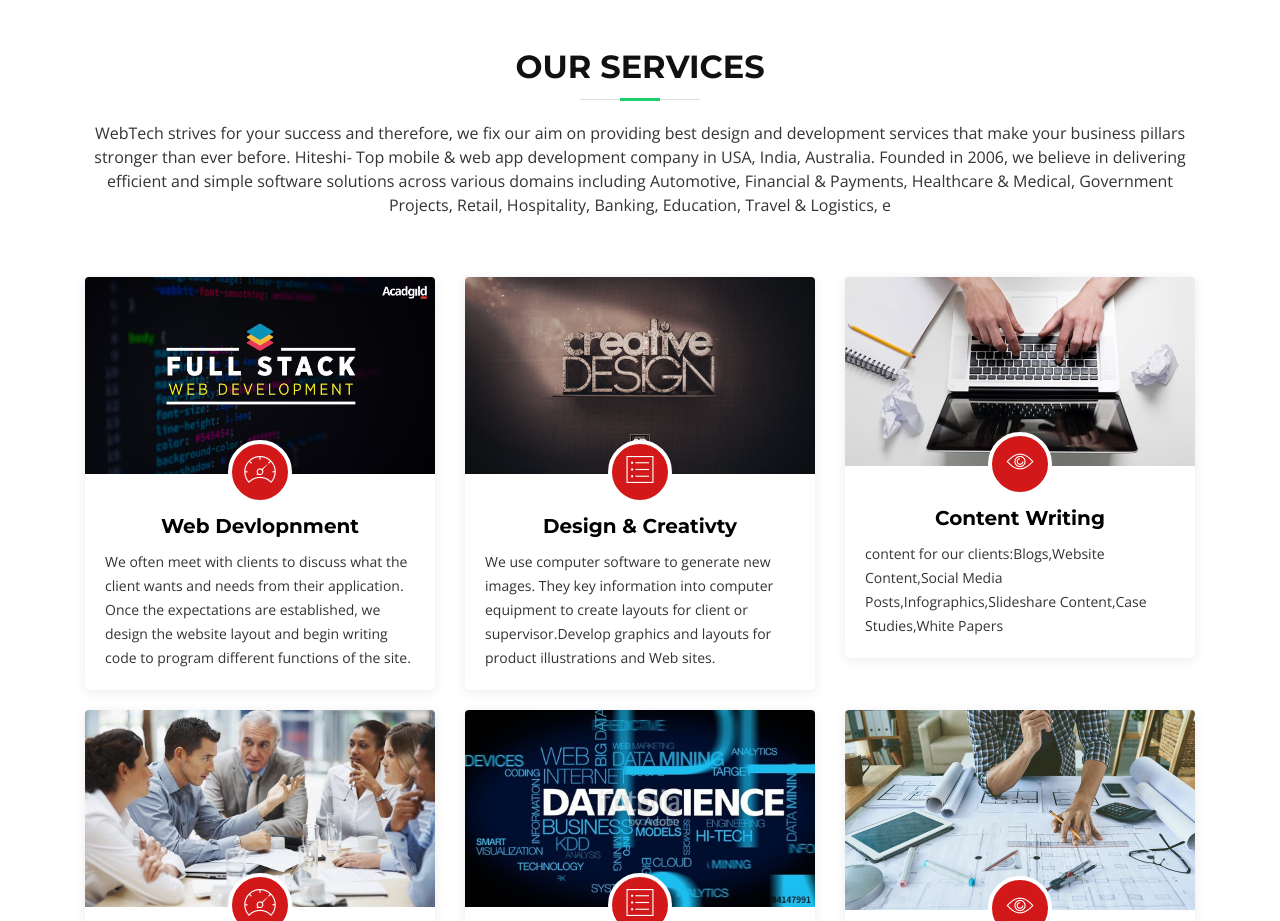
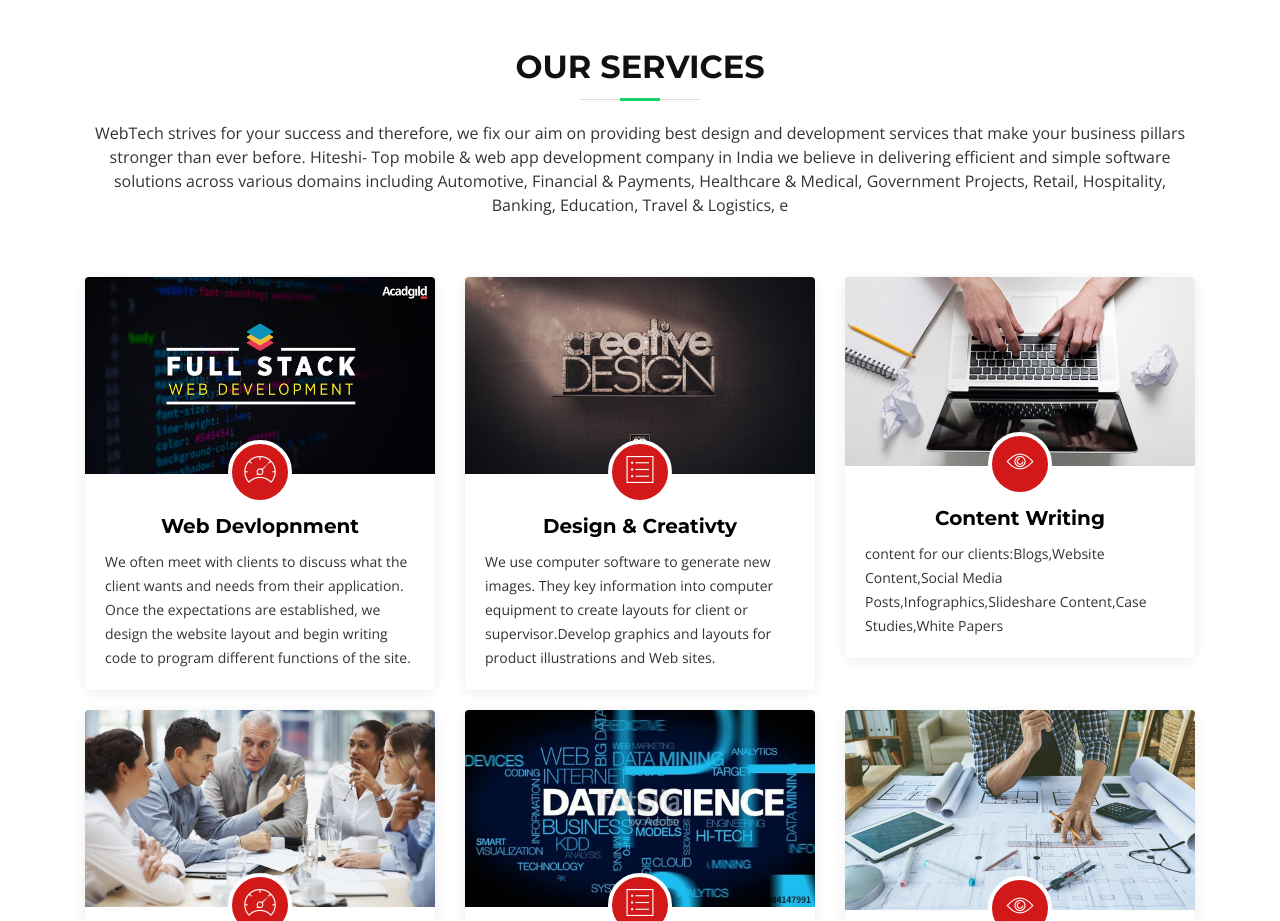
Before and after one commit to Akki-02/Startup, a plain HTML site: page index.html in a window 1280 px wide. Shown: the part 2180-3101 px from the top of the page. Drawn offline with nearby package versions, Linux system fonts and the light colour scheme; files whose address does not match are found by name.

Commit message:
Update index.html

```diff
--- a/index.html
+++ b/index.html
@@ -261,7 +261,7 @@
 
             <header class="section-header">
               <h3>Our Services</h3>
-              <p>WebTech strives for your success and therefore, we fix our aim on providing best design and development services that make your business pillars stronger than ever before. Hiteshi- Top mobile & web app development company in USA, India, Australia. Founded in 2006, we believe in delivering efficient and simple software solutions across various domains including Automotive, Financial & Payments, Healthcare & Medical, Government Projects, Retail, Hospitality, Banking, Education, Travel & Logistics, e</p>
+              <p>WebTech strives for your success and therefore, we fix our aim on providing best design and development services that make your business pillars stronger than ever before. Hiteshi- Top mobile & web app development company in  India we believe in delivering efficient and simple software solutions across various domains including Automotive, Financial & Payments, Healthcare & Medical, Government Projects, Retail, Hospitality, Banking, Education, Travel & Logistics, e</p>
             </header>
 
             <div class="row about-cols">
```
